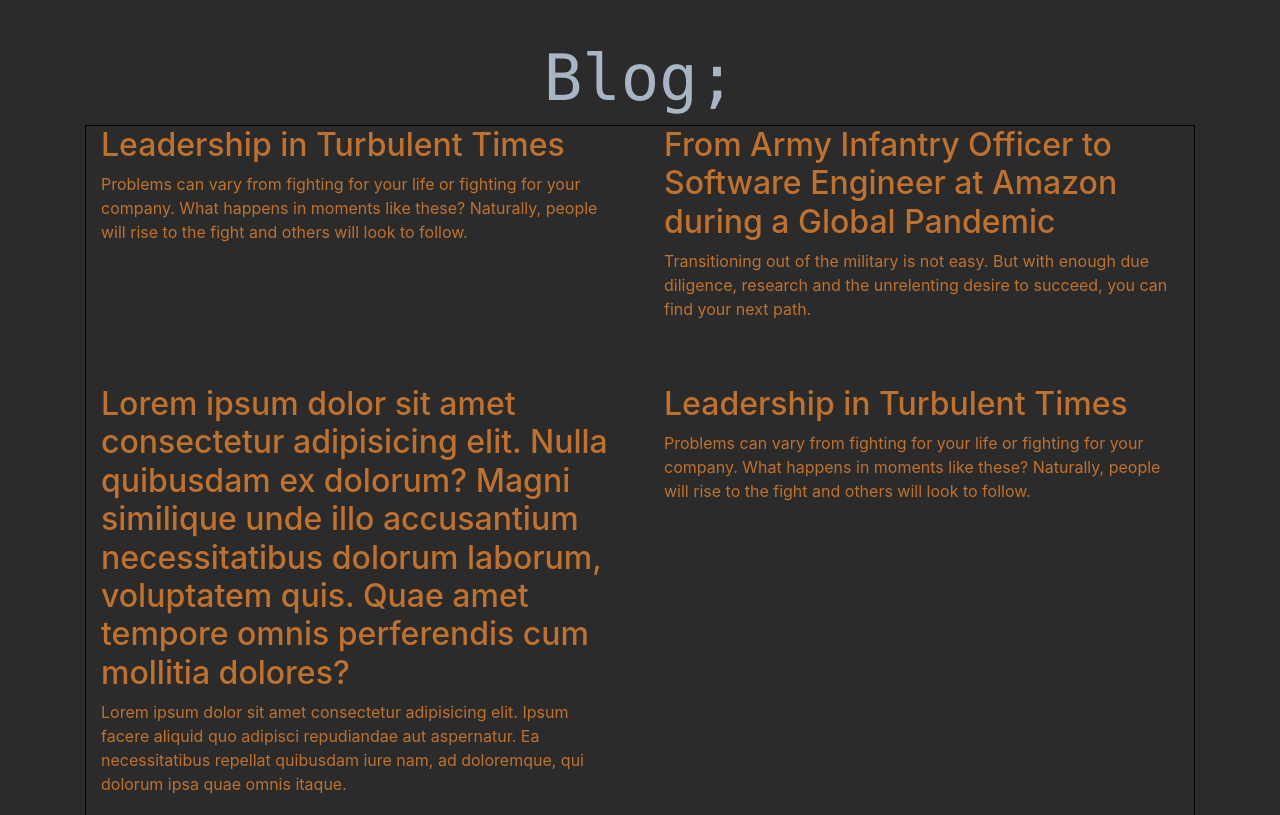
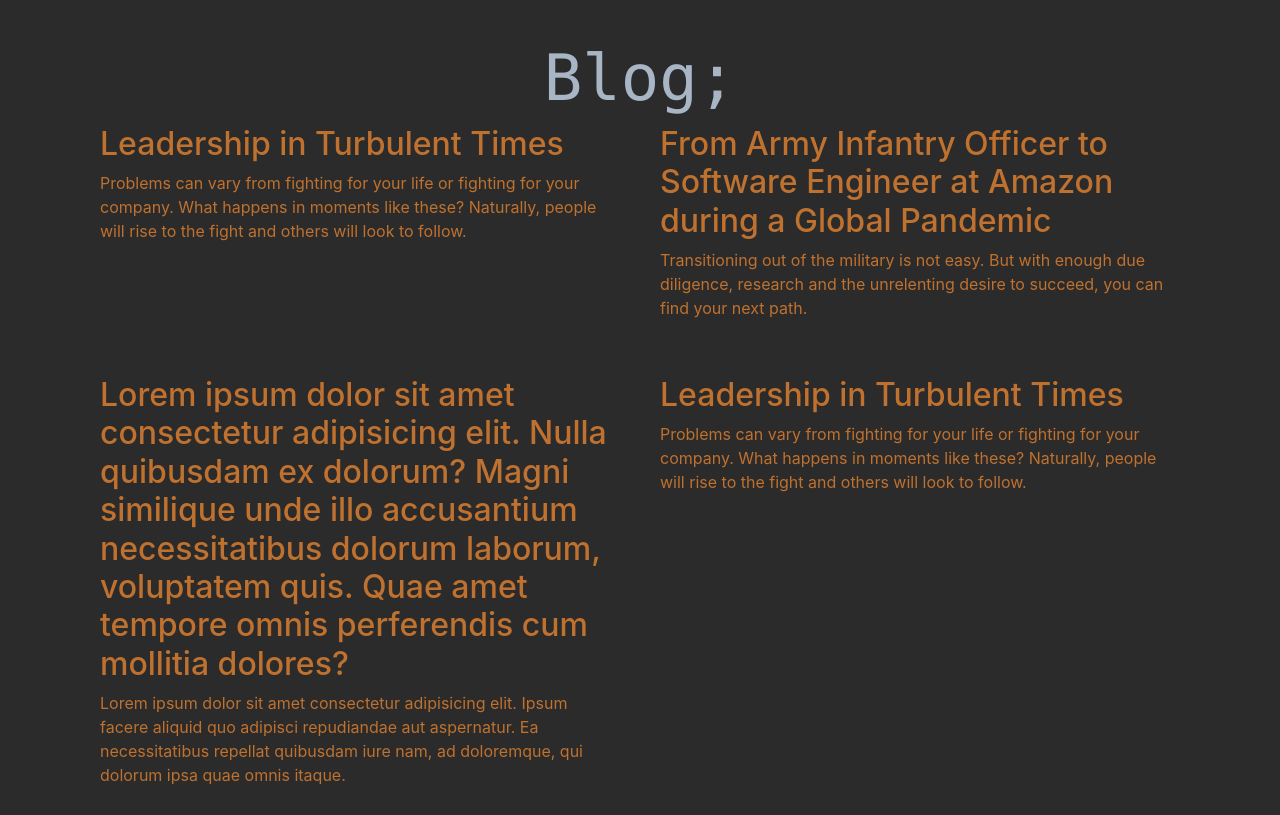
Before and after one commit to nickordoodle/nickordoodle.com, a plain HTML site: page index.html in a window 1280 px wide. Shown: the part 2880-3695 px from the top of the page. Drawn offline with nearby package versions, Linux system fonts and the light colour scheme.

Commit message:
removed width going off viewport, removed outer blog border

```diff
--- a/home.css
+++ b/home.css
@@ -5,7 +5,7 @@
 
 html,
 body {
-    width: 100vw !important;
+    max-width: 100vw !important;
     background-color: #2B2B2B;
 }
 
@@ -160,10 +160,14 @@ hr {
 
 .grid-text-layout {
     display: grid;
-    grid-template-columns: repeat(2, 1fr);
-    grid-auto-flow: row;
-    grid-gap: 3em;
-    border: 1px solid black;
+    grid-template-columns: 3fr 3fr;
+    grid-auto-rows: auto;
+    grid-auto-flow: dense;
+    grid-gap: 5vh;
+}
+
+.grid-blog-post {
+    align-self: start;
 }
 
 .show-border {
--- a/index.html
+++ b/index.html
@@ -195,6 +195,7 @@
 
             <div class="container grid-text-layout">
 
+                <div class="grid-blog-post">
                     <div>
                         <h2>Leadership in Turbulent Times</h2>
                         <p>Problems can vary from fighting for your life or fighting for your company.
@@ -204,7 +205,9 @@
                             follow.</p>
                     </div>
 
-                <div>
+                </div>
+
+                <div class="grid-blog-post">
                     <h2>From Army Infantry Officer to Software Engineer at Amazon during a Global
                         Pandemic
                     </h2>
@@ -212,7 +215,7 @@
                         research and the unrelenting desire to succeed, you can find your next path.</p>
                 </div>
 
-                <div>
+                <div class="grid-blog-post">
                     <h2>Lorem ipsum dolor sit amet consectetur adipisicing elit. Nulla quibusdam ex dolorum? Magni
                         similique unde illo accusantium necessitatibus dolorum laborum, voluptatem quis. Quae amet
                         tempore omnis perferendis cum mollitia dolores?
@@ -223,7 +226,7 @@
                         dolorum ipsa quae omnis itaque.</p>
                 </div>
 
-                <div>
+                <div class="grid-blog-post">
                     <h2>Leadership in Turbulent Times</h2>
                     <p>Problems can vary from fighting for your life or fighting for your company.
                         What
@@ -232,7 +235,7 @@
                         follow.</p>
                 </div>
 
-                <div>
+                <div class="grid-blog-post">
                     <h2>Leadership in Turbulent Times</h2>
                     <p>Problems can vary from fighting for your life or fighting for your company.
                         What
```
Lines whose indentation alone changed are shown as unchanged.
